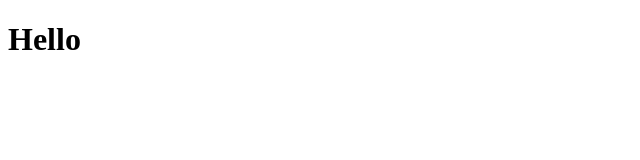
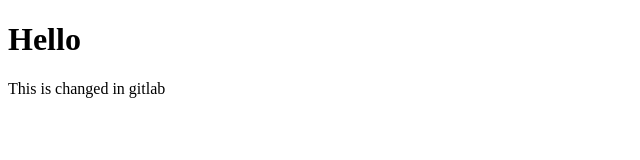
Before and after one commit to sameer266/git-practice1, a plain HTML site: page index1.html in a window 1280 px wide. Shown: the whole page, without its empty margins (0-640 px from the left). Drawn offline with Linux system fonts and the light colour scheme.

Commit message:
Update index1.html

```diff
--- a/index1.html
+++ b/index1.html
@@ -7,6 +7,7 @@
 </head>
 <body>
     <h1>Hello</h1>
+    <p>This is changed in gitlab</p>
 
 
 
```
